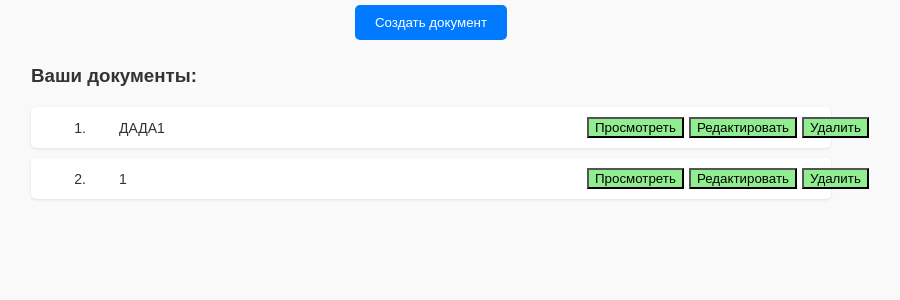
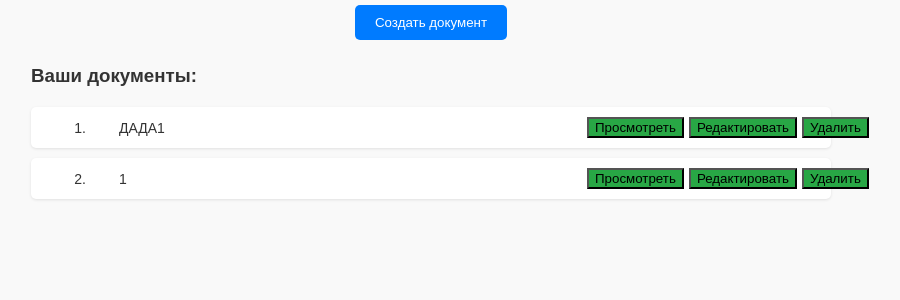
Before and after one commit to Vitya07/chinese_mine_work, a Flask app: page / in a window 1280 px wide. Shown: the part 85-385 px from the top of the page, without its empty margins (209-1109 px from the left). Run offline with Flask 3, Linux system fonts and the light colour scheme; a user stored in the database is signed in.

Commit message:
Update home.html

```diff
--- a/templates/home.html
+++ b/templates/home.html
@@ -55,11 +55,11 @@
         }
 
         .action-button {
-            background-color: #90EE90;
+            background-color: #28a745;
         }
 
         .action-button:hover {
-            background-color: #90EE90;
+            background-color: #218838;
         }
 
         .content {
```
